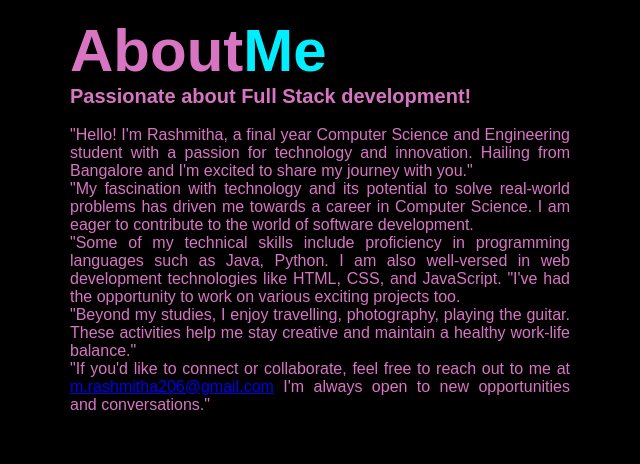
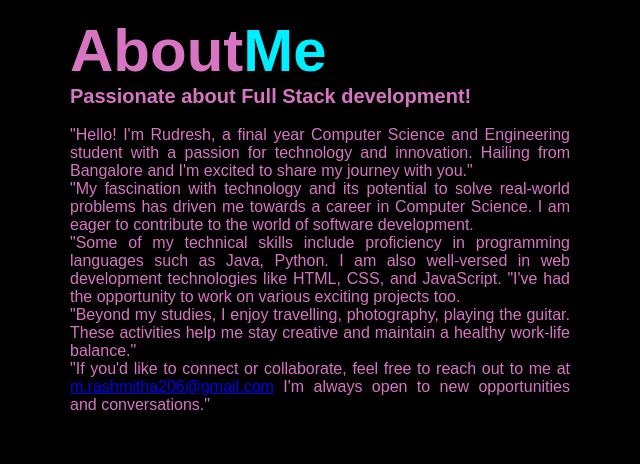
Before and after one commit to Rudreshcg/URL-shortner, a plain HTML site: page index.html in a window 1280 px wide. Shown: the part 1020-1484 px from the top of the page, 58-698 px from the left. Drawn offline with nearby package versions, Linux system fonts and the light colour scheme.

Commit message:
Update index.html

```diff
--- a/index.html
+++ b/index.html
@@ -66,7 +66,7 @@
             <h2>About<span>Me</span></h2>
             <h4>Passionate about Full Stack development!           </h4>
             <br>
-            <p>"Hello! I'm Rashmitha, a final year Computer Science and Engineering student with a passion for technology and innovation.
+            <p>"Hello! I'm Rudresh, a final year Computer Science and Engineering student with a passion for technology and innovation.
                  Hailing from Bangalore and I'm excited to share my journey with you."
             <br>"My fascination with technology and its potential to solve real-world problems has driven me towards a career in Computer Science.
                  I am eager to contribute to the world of software development.
```
